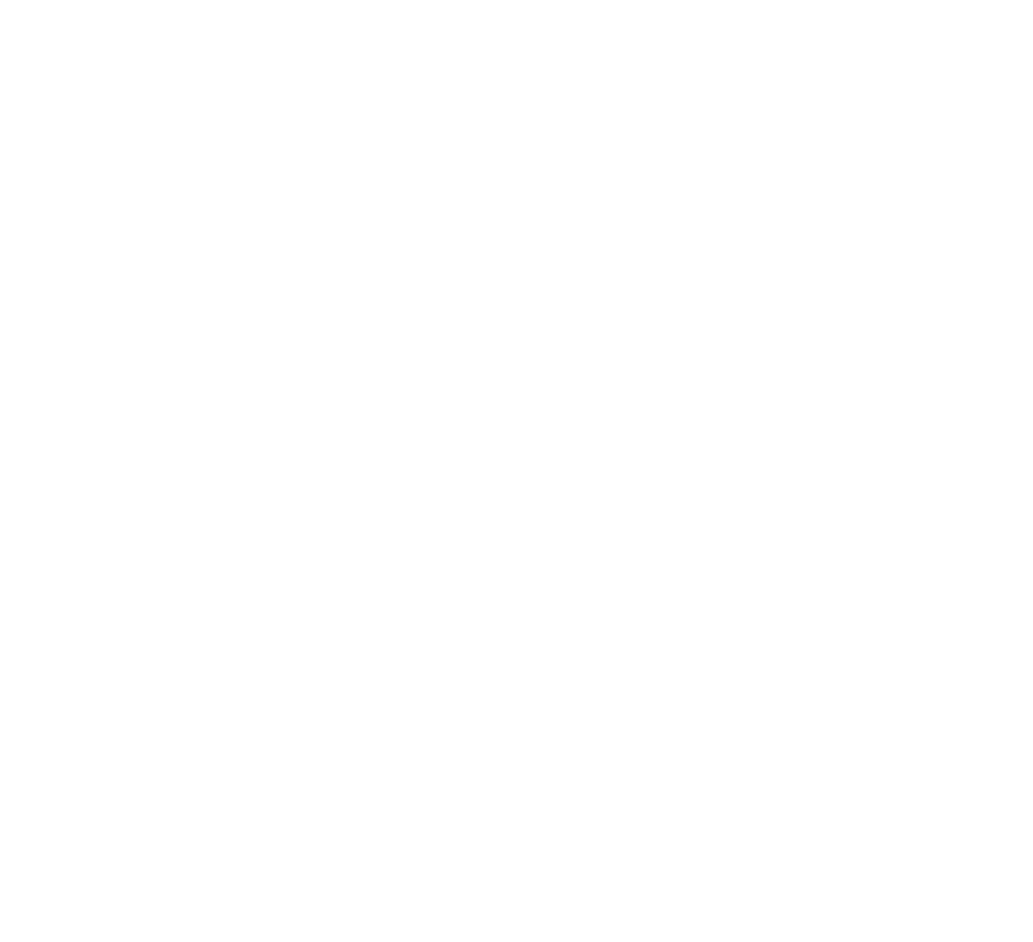
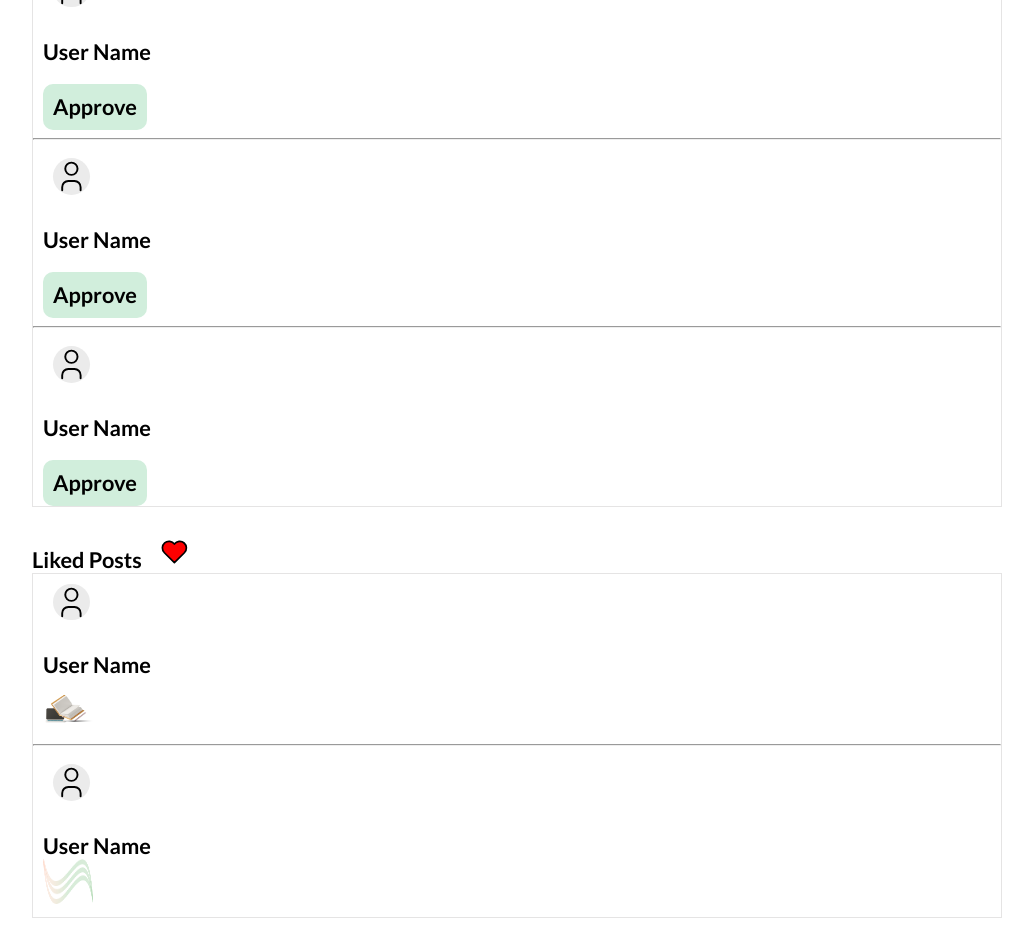
Before and after one commit to NaidaFatic/My-Diary-Frontend, a React (Create React App) app: page /notifications in a window 1280 px wide. Before the commit this address had no page. Shown: the part 260-1202 px from the top of the page, without its empty margins (123-1156 px from the left). Before the commit the page ends 800 px from the top, so only its background shows below. Built offline with nearby package versions, Linux system fonts and the light colour scheme; the HTML template or start-up script is replaced by a standard one; a web font is replaced by a local one.

Commit message:
notification

```diff
--- a/src/App.js
+++ b/src/App.js
@@ -5,6 +5,7 @@ import Header from "./Pages/header";
 import React, { useState } from 'react';
 import DiaryPage from "./Pages/diarypage";
 import ProfilePage from "./Pages/profilepage";
+import NotificationPage from "./Pages/notification";
 
 function App() {
   const [currentPage, setCurrentPage] = useState("LOGIN");
@@ -18,6 +19,7 @@ function App() {
           <Route path="/feed" element={<FeedPage setCurrentPage={setCurrentPage} />} />
           <Route path="/diary" element={<DiaryPage setCurrentPage={setCurrentPage} />} />
           <Route path="/profile" element={<ProfilePage setCurrentPage={setCurrentPage} />} />
+          <Route path="/notifications" element={<NotificationPage setCurrentPage={setCurrentPage} />} />
         </Routes>
       </div>
     </BrowserRouter>
--- /dev/null
+++ b/src/Pages/notification.css
@@ -0,0 +1,64 @@
+.m-auto {
+  margin: auto;
+}
+
+.post {
+  border: 1px solid #e5e4e4;
+  padding-block: 0px;
+  margin-bottom: 20px;
+}
+
+.post-img {
+  padding: 10px;
+}
+
+.post-img h3 {
+  letter-spacing: 0.165em;
+  margin-left: 10px;
+  overflow-wrap: anywhere;
+}
+
+.user-img {
+  width: calc(1.5rem + 1vw);
+  height: auto;
+  background: #ebebeb;
+  margin-right: 10px;
+  border-radius: 100%;
+}
+
+.post-photo {
+  background: #ebebeb;
+  max-width: 100%;
+  height: 100%;
+  display: flex;
+  align-items: flex-end;
+}
+.post-comment {
+  margin-block: 10px;
+}
+.post-desc,
+.post-name {
+  text-align: left;
+  padding-top: 20px;
+}
+
+.post-desc p {
+  font-size: calc(0.5rem + 0.5vw);
+}
+
+.like {
+  display: none;
+}
+
+.approve {
+  cursor: pointer;
+  padding: 10px;
+  border-radius: 10px;
+  background-color: rgb(209, 238, 220);
+}
+
+.like-post span {
+  width: 50px;
+  height: 50px;
+  background-color: #d9d6d6;
+}
--- /dev/null
+++ b/src/Pages/notification.js
@@ -0,0 +1,67 @@
+import "./notification.css";
+import "../index.css";
+import logo from "../img/branding.png";
+import logo1 from "../img/logo-sm.png";
+import React, { useState } from 'react';
+import { IconUser, IconHeart, IconFlame } from '@tabler/icons';
+
+
+function NotificationPage(props) {
+    props.setCurrentPage("NOTIF");
+    const [isLike, setIsLike] = useState(false);
+    var count = 0;
+
+    const like = (e) => {
+        setIsLike(!isLike);
+    };
+
+    return (
+        <main>
+            <div className="post">
+                <section>
+                    <div className="post-img flex flex-wrap items-center ">
+                        <h4 className="font-bold">Notifications</h4>
+                    </div>
+                </section>
+            </div >
+            <h4 className="mx-3 mb-5 flex">Friend Requests <IconFlame style={{ fill: 'red' }} /></h4>
+            <div className="post">
+                <section className="py-4">
+                    <div className="post-img flex flex-wrap items-center">
+                        <IconUser className="user-img" />
+                        <h4>User Name</h4>
+                        <h4 className={`text-right grow mr-3  ${isLike ? 'like' : 'dislike'}`} onClick={like} ><span className="approve">Approve</span></h4>
+                    </div>
+                    <hr></hr>
+                    <div className="post-img flex flex-wrap items-center">
+                        <IconUser className="user-img" />
+                        <h4>User Name</h4>
+                        <h4 className={`text-right grow mr-3  ${isLike ? 'like' : 'dislike'}`} onClick={like} ><span className="approve">Approve</span></h4>
+                    </div>                    <hr></hr>
+                    <div className="post-img flex flex-wrap items-center">
+                        <IconUser className="user-img" />
+                        <h4>User Name</h4>
+                        <h4 className={`text-right grow mr-3  ${isLike ? 'like' : 'dislike'}`} onClick={like} ><span className="approve">Approve</span></h4>
+                    </div>
+                </section>
+            </div >
+            <h4 className="mx-3 mb-5 flex">Liked Posts  <IconHeart style={{ fill: 'red' }} /></h4>
+            <div className="post">
+                <section className="py-4">
+                    <div className="post-img flex flex-wrap items-center">
+                        <IconUser className="user-img" />
+                        <h4>User Name</h4>
+                        <div className="like-post text-right grow"><img src={logo} height="45" width="50" className="mr-0" /></div>
+                    </div> <hr></hr>
+                    <div className="post-img flex flex-wrap items-center">
+                        <IconUser className="user-img" />
+                        <h4>User Name</h4>
+                        <div className="like-post text-right grow"><img src={logo1} height="45" width="50" className="mr-0" /></div>
+                    </div>
+                </section>
+            </div >
+        </main >
+    );
+}
+
+export default NotificationPage;
```
